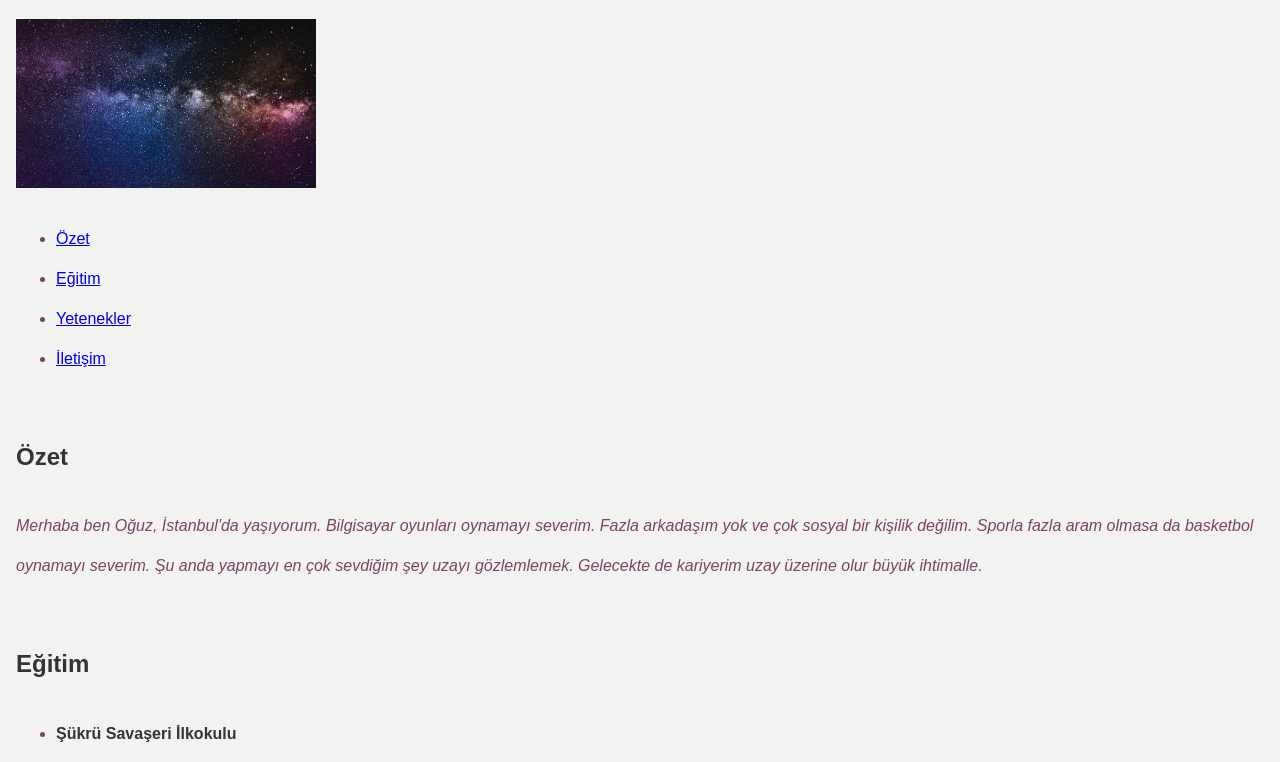
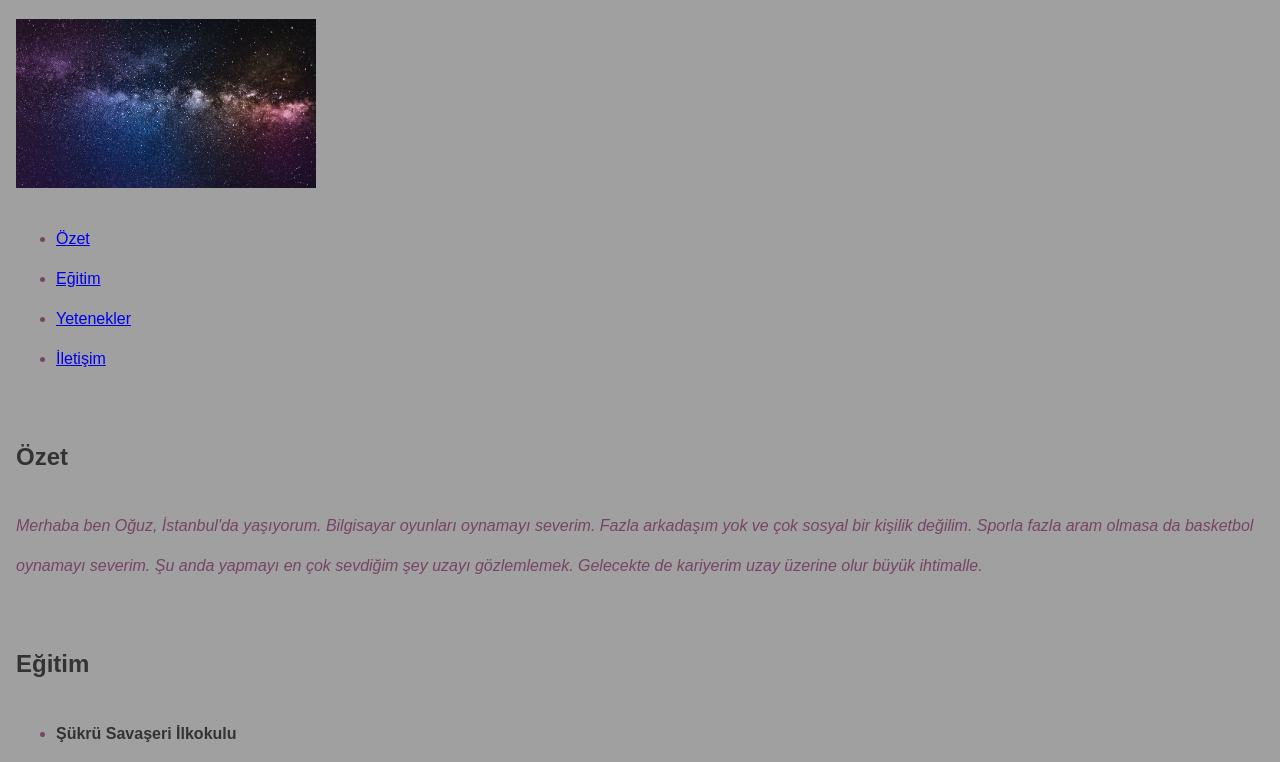
Before and after one commit to Astronomer10/a, a plain HTML site: page index.html in a window 1280 px wide. Shown: the part 168-930 px from the top of the page. Drawn offline with Linux system fonts and the light colour scheme.

Commit message:
Update stylesheet.css

```diff
--- a/css/stylesheet.css
+++ b/css/stylesheet.css
@@ -5,7 +5,7 @@ body {
   line-height: 2.5;
   padding: 4em 1em;
   color: #746;
-  background-color: #f2f2f0;
+  background-color: #A0A0A0;
 }
 
 h2 {
```
